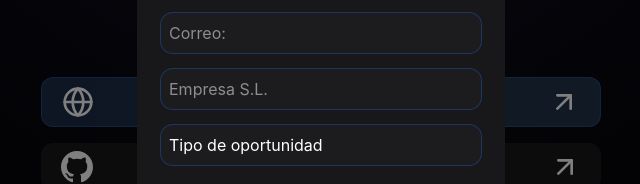
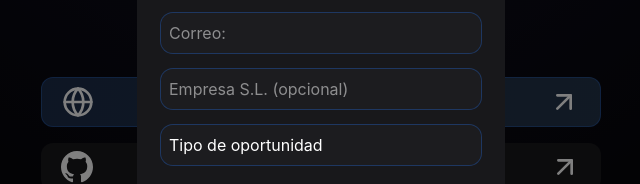
Before and after one commit to imardev/react-linkhub, a React (Vite) app: page / in a window 1280 px wide. Both pictures are taken after a click on the button "Contacto". Shown: the part 251-435 px from the top of the page, without its empty margins (319-959 px from the left). Built offline with nearby package versions, Linux system fonts and the light colour scheme.

Commit message:
style(ui): adjust placeholder text

```diff
--- a/src/components/Contact.jsx
+++ b/src/components/Contact.jsx
@@ -68,7 +68,7 @@ export default function ContactForm() {
       />
       <input
         type="text"
-        placeholder="Empresa S.L."
+        placeholder="Empresa S.L. (opcional)"
         name="company"
         className="text-white bg-zinc-800/30 rounded-xl p-2 w-80 ring ring-blue-500/30"
       ></input>
```
